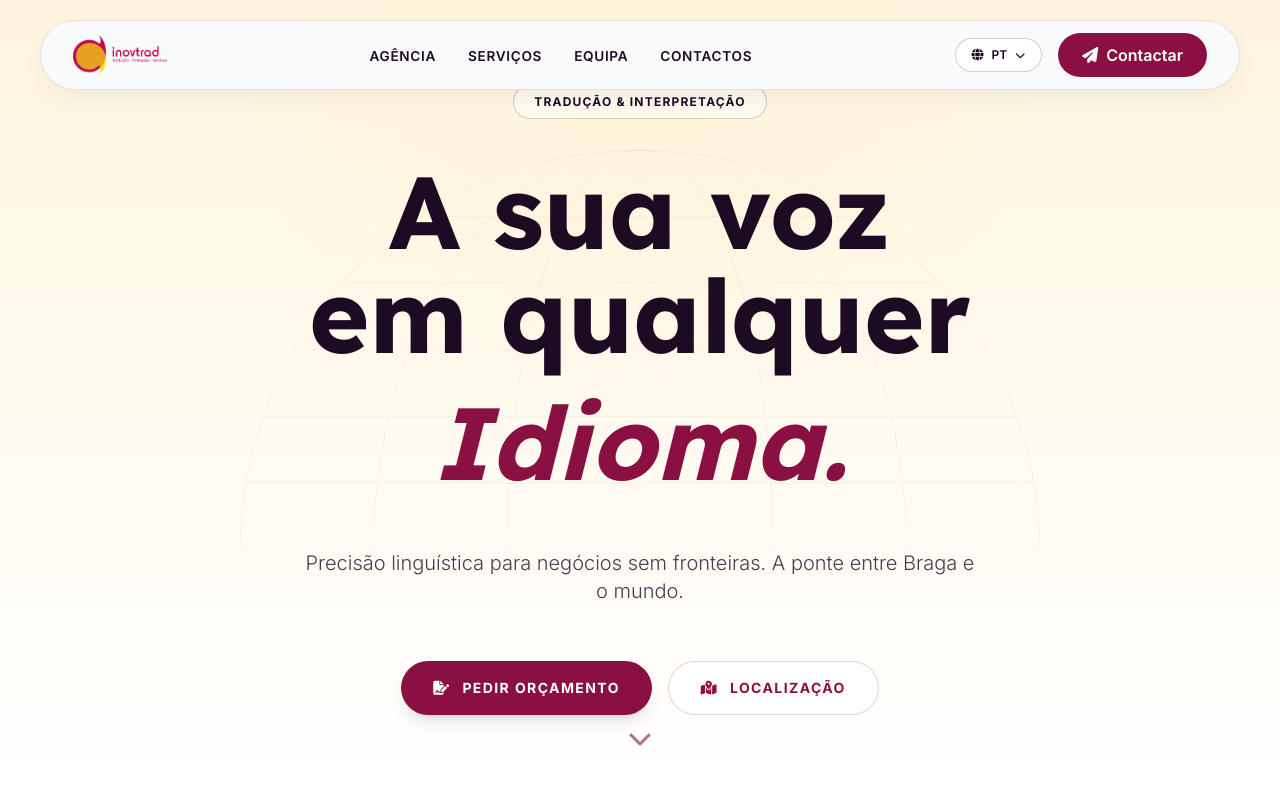
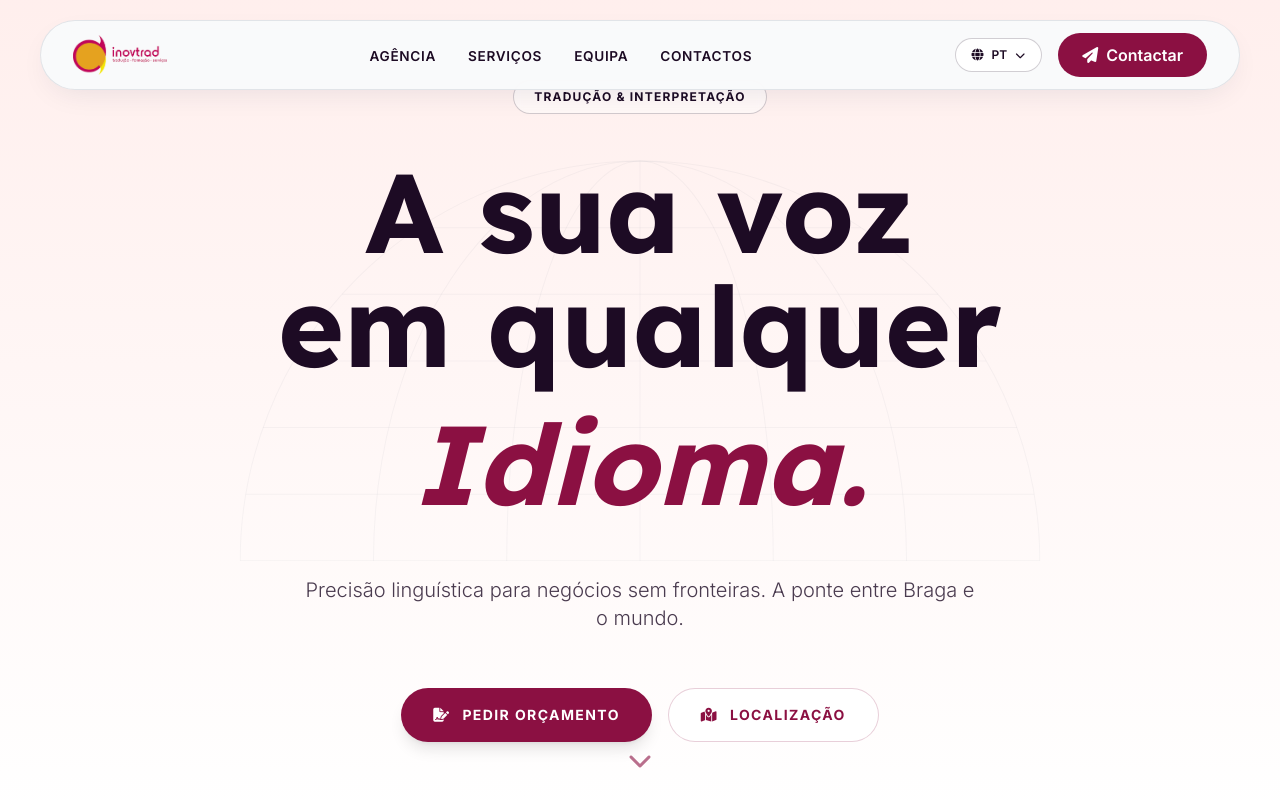
Before and after one commit to hundpress/inovtrad, a plain HTML site: page index.html in a window 1280 px wide. Shown: the top 800 px of the page. Drawn offline with nearby package versions, Linux system fonts and the light colour scheme.

Commit message:
Update style.css

```diff
--- a/style.css
+++ b/style.css
@@ -69,9 +69,9 @@
     @media (min-width: 768px) { section { padding: 80px 40px; } }
     .reveal { opacity: 0; transform: translateY(30px); }
 
-    #hero { min-height: 100vh; display: flex; flex-direction: column; justify-content: center; align-items: center; text-align: center; background: radial-gradient(circle at top, rgba(255, 245, 215, 0.85), transparent 42%), linear-gradient(180deg, rgba(255, 244, 220, 0.95) 0%, var(--c-tertiary) 100%); }
+    #hero { min-height: 100vh; display: flex; flex-direction: column; justify-content: center; align-items: center; text-align: center; background: linear-gradient(180deg, rgba(255, 228, 225, 0.6) 0%, white 100%); }
 
-    #hero .f-display { font-size: clamp(3.5rem, 8vw, 6.5rem); line-height: 1.02; }
+    #hero .f-display { font-size: clamp(4rem, 10vw, 7rem); line-height: 1.02; }
     #hero-static { color: var(--c-secondary); }
 
     .title-wrapper {
@@ -95,4 +95,4 @@
 
     .mask-edges { mask-image: linear-gradient(to right, transparent, black 15%, black 85%, transparent); -webkit-mask-image: linear-gradient(to right, transparent, black 15%, black 85%, transparent); }
     .logo-track { display: flex; gap: 4rem; width: max-content; animation: scroll-logos 30s linear infinite; align-items: center; }
-    @keyframes scroll-logos { 0% { transform: translateX(0); } 100% { transform: translateX(-50%); } }
+    @keyframes scroll-logos { 0% { transform: translateX(0); } 100% { transform: translateX(-33.333%); } }
```
